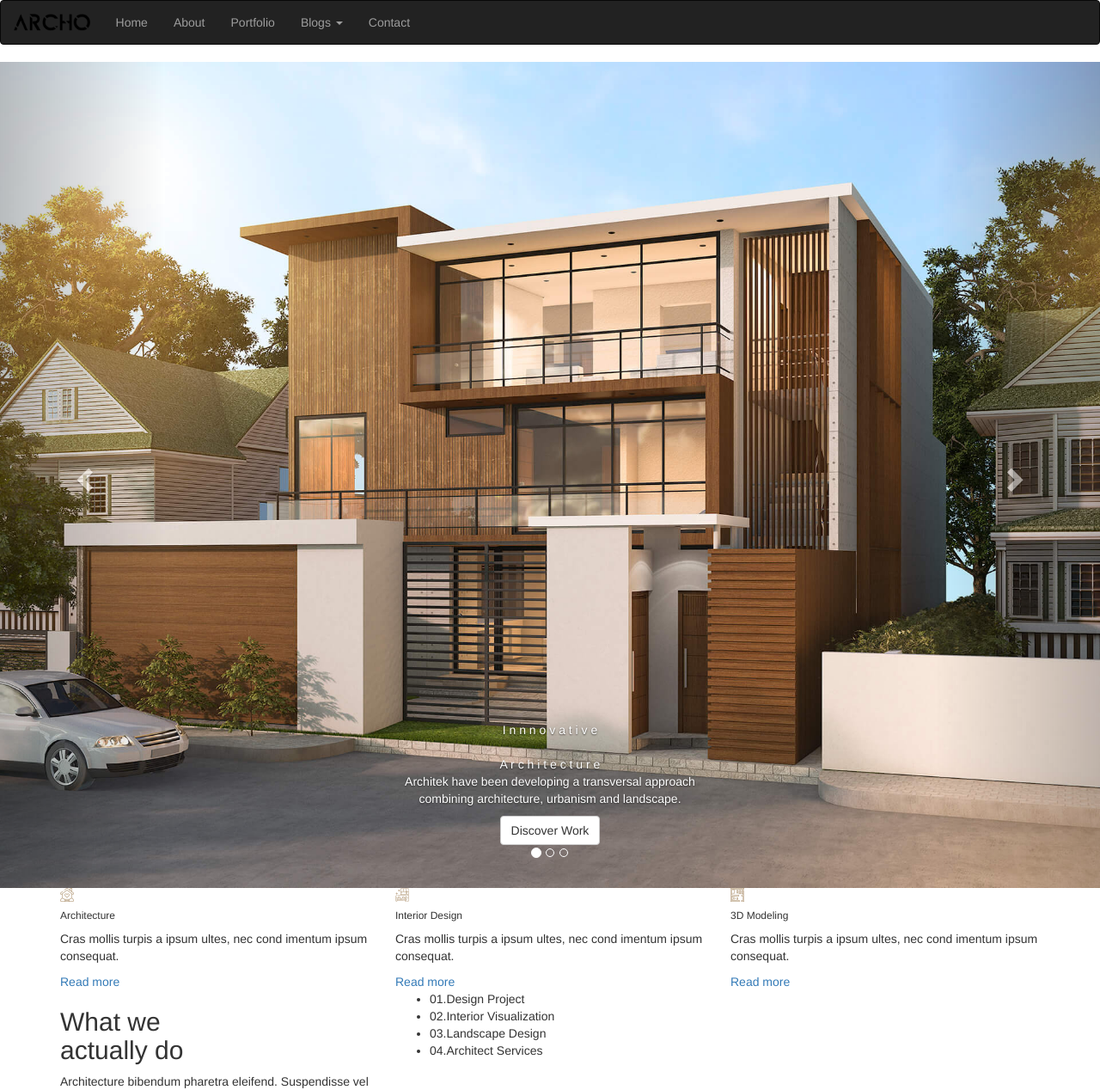
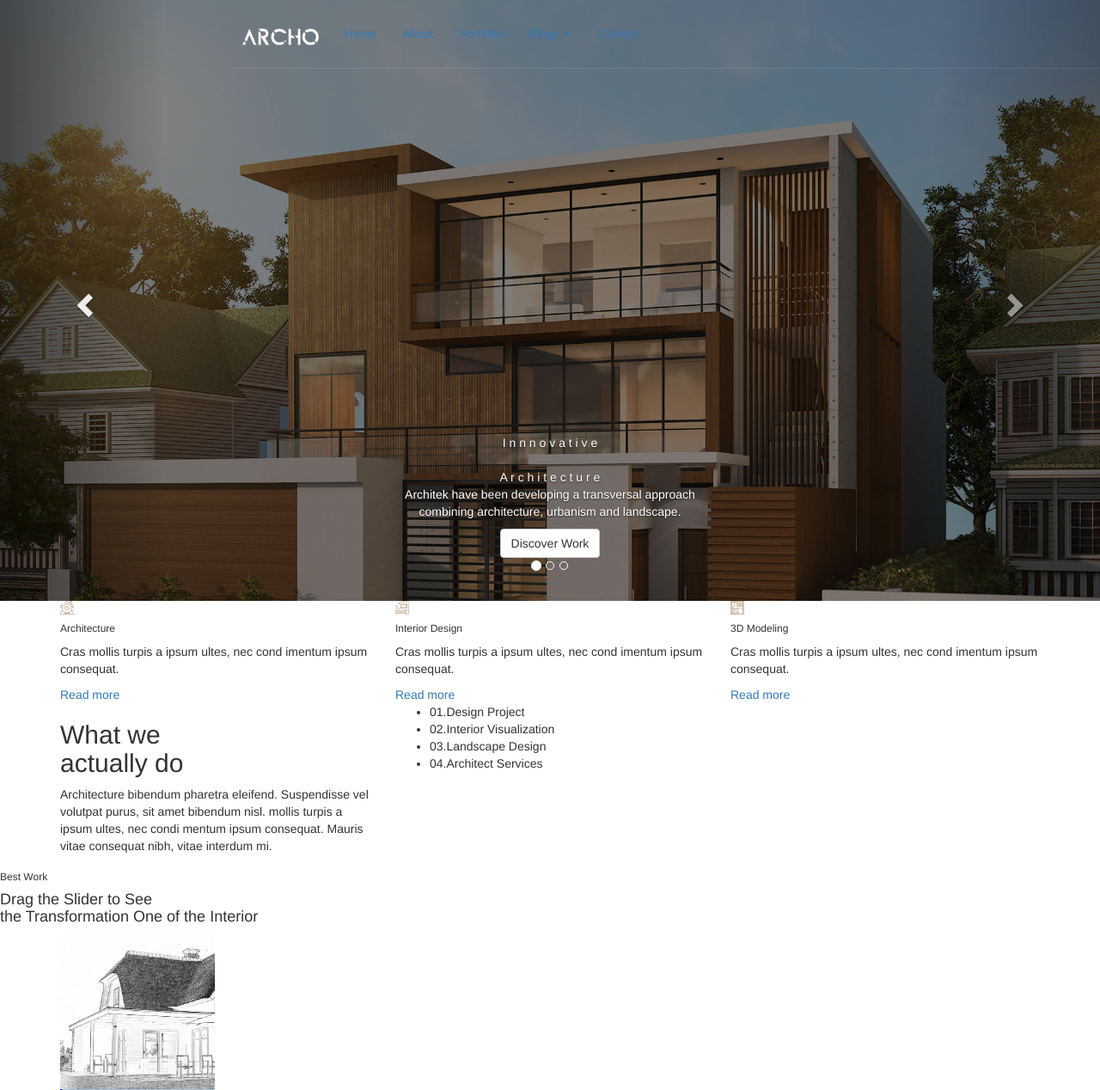
Before and after one commit to YahyaLateef/arco, a PHP site: page / in a window 1280 px wide. Shown: the top 1268 px of the page at 86% size. Run offline with PHP 8.4, Linux system fonts and the light colour scheme; some libraries are stand-ins or nearby versions.

Commit message:
some css

```diff
--- a/assets/css/syntax.css
+++ b/assets/css/syntax.css
@@ -21,3 +21,39 @@
   width: 25%;
   height: 200px;
 }
+.navbar{
+  position: fixed;
+  z-index: 3;
+  background-color: transparent;
+  margin-bottom:-80px !important;
+  border-bottom: 1px solid rgba(255, 255, 255, 0.1) !important;
+  min-height: 80px !important;
+  margin-left: 19em;
+}
+.navbar-nav{
+  margin-top: 1em !important;
+}
+.black{
+  position:fixed;
+  top:0;
+  width:100%;
+  height:50px;
+
+
+}
+img[alt="1"]{
+  filter: brightness(50%);
+
+}
+img[alt="2"]{
+  filter: brightness(50%);
+
+}
+img[alt="3"]{
+  filter: brightness(50%);
+
+}
+img[alt="4"]{
+  filter: brightness(50%);
+
+}
--- a/index.html
+++ b/index.html
@@ -19,10 +19,10 @@
 </head>
 <body>
 <section>
-<nav class="navbar navbar-inverse">
-  <div class="container-fluid">
+<nav class="navbar fixed-top ">
+  <div class="container-fluid black">
     <div class="navbar-header">
-      <img class="navbar-brand" src="assets/img/logo-dark.png">
+      <img class="navbar-brand black1" src="assets/img/logo-light (1).png" style="margin-top: 1em;">
     </div>
     <ul class="nav navbar-nav">
       <li><a href="index.html">Home</a></li>
@@ -51,9 +51,9 @@
   <!-- Wrapper for slides -->
   <div class="carousel-inner">
     <div class="item active">
-      <img src="assets/img/1.jpg" alt="1">
+      <img src="assets/img/1-new.png" alt="1">
       <div class="carousel-caption">
-        <div class="logo is-animetion">
+        <div class="logo-is-animetion">
           <span>I</span>
           <span>n</span>
           <span>n</span>
@@ -67,7 +67,7 @@
           <span>e</span>
         </div>
         <br>
-        <div class="logo is-animetion1">
+        <div class="logo-is-animetion1">
           <span>A</span>
           <span>r</span>
           <span>c</span>
@@ -89,7 +89,7 @@
     <div class="item">
       <img src="assets/img/2.jpg" alt="2">
       <div class="carousel-caption">
-        <div class="logo is-animetion">
+        <div class="logo-is-animetion">
           <span>C</span>
           <span>l</span>
           <span>a</span>
@@ -102,7 +102,7 @@
           <span>n</span>
           <span>d</span>
         </div>
-        <div class="logo is-animetion1">
+        <div class="logo-is-animetion1">
           <span>M</span>
           <span>o</span>
           <span>d</span>
@@ -119,7 +119,7 @@
     <div class="item">
       <img src="assets/img/3.jpg" alt="3">
       <div class="carousel-caption">
-        <div class="logo is-animetion">
+        <div class="logo-is-animetion">
           <span>E</span>
           <span>l</span>
           <span>e</span>
@@ -131,7 +131,7 @@
           <span>&</span>
 
         </div>
-        <div class="logo is-animetion1">
+        <div class="logo-is-animetion1">
           <span>U</span>
           <span>n</span>
           <span>i</span>
@@ -153,7 +153,7 @@
     <div class="item">
       <img src="assets/img/4.jpg" alt="4">
       <div class="carousel-caption">
-        <div class="logo is-animetion">
+        <div class="logo-is-animetion">
           <span>i</span>
           <span>n</span>
           <span>t</span>
@@ -164,7 +164,7 @@
           <span>r</span>
         </div>
         <br>
-        <div class="logo is-animetion1">
+        <div class="logo-is-animetion1">
           <span>D</span>
           <span>e</span>
           <span>s</span>
@@ -604,6 +604,24 @@ slide2.style.left = xx - x + "px";
     pauseOnHover: true
 });
 </script>
+<script>
+
+$(document).ready(function(){
+  $(window).scroll(function(){
+  	var scroll = $(window).scrollTop();
+	  if (scroll > 300) {
+	    $(".black").css("background" , "rgb(255, 255, 255)");
+	  }
+    if(scroll > 300){
+      $(".black")
+    }
+
+	  else{
+		  $(".black").css("background" , "transparent");
+	  }
+  })
+})
+    </script>
 
 </body>
 </html>
```
Also changed, not shown: about.html (+18 -3 lines), assets/css/test.css (+19 -38 lines), assets/test.html (+42 -14 lines), blogs.html (+17 -3 lines), contact.html (+18 -3 lines), portfolio.html (+17 -3 lines), post-detail.html (+17 -3 lines), assets/img/1-new.png (added), assets/img/2.jpg.
